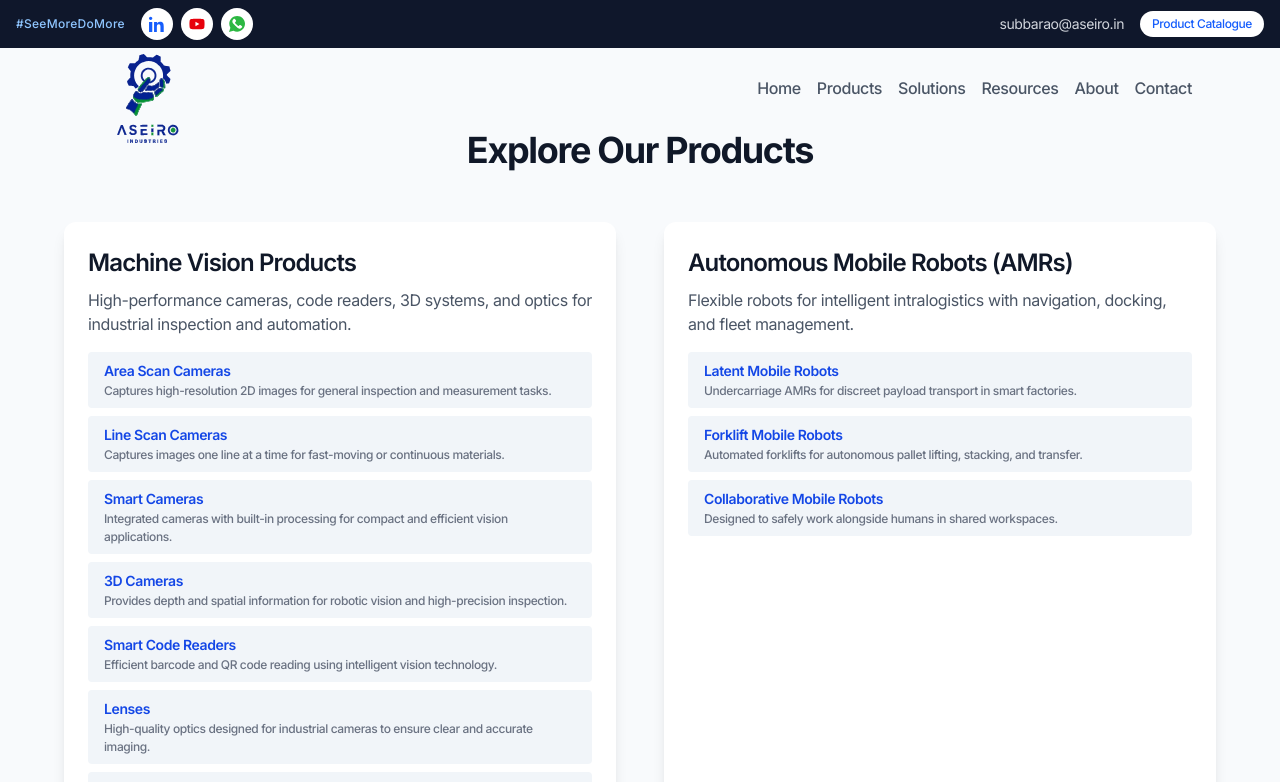
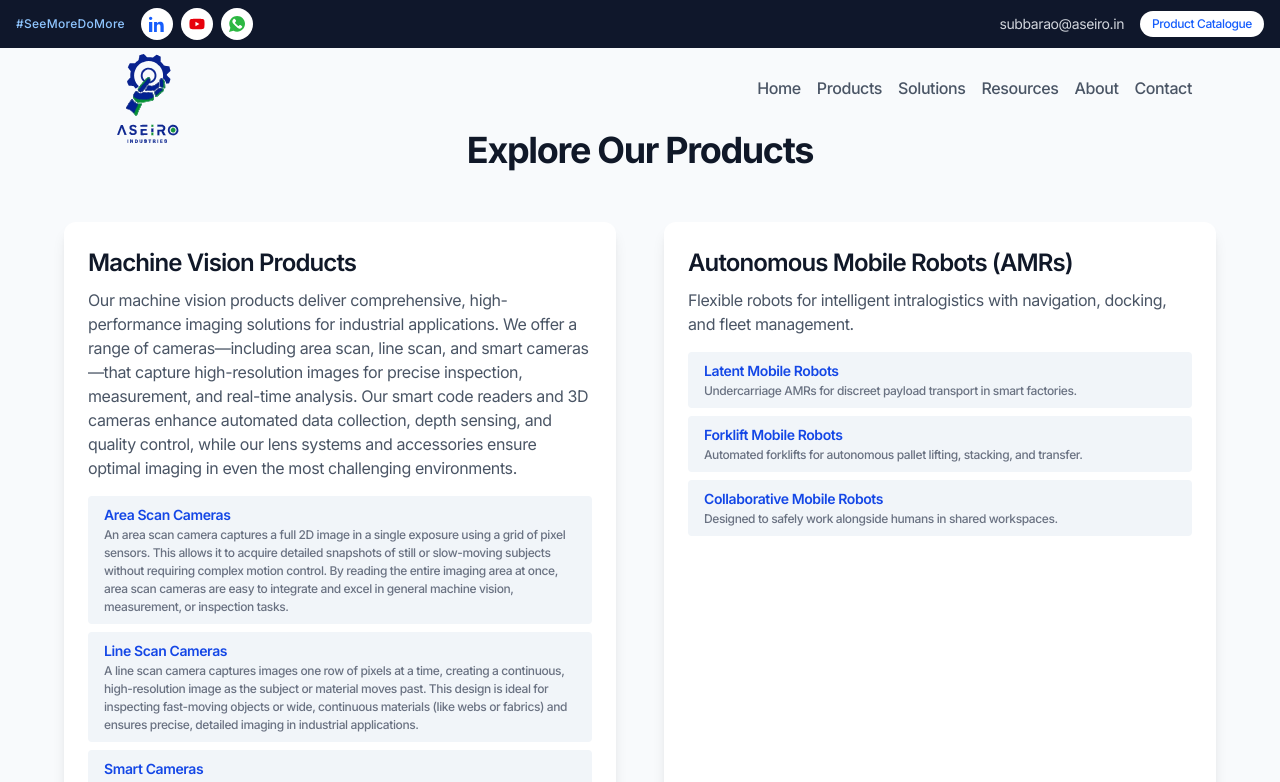
Before and after one commit to pradyumna-aseiro/Vercel-website, a Next.js app: page /products in a window 1280 px wide. Shown: the top 782 px of the page. Built offline with nearby package versions, Linux system fonts and the light colour scheme.

Commit message:
added extra description under each product

```diff
--- a/data/products.ts
+++ b/data/products.ts
@@ -3,38 +3,38 @@ export const productCategories = [
   {
     title: "Machine Vision Products",
     description:
-      "High-performance cameras, code readers, 3D systems, and optics for industrial inspection and automation.",
+      "Our machine vision products deliver comprehensive, high-performance imaging solutions for industrial applications. We offer a range of cameras—including area scan, line scan, and smart cameras—that capture high-resolution images for precise inspection, measurement, and real-time analysis. Our smart code readers and 3D cameras enhance automated data collection, depth sensing, and quality control, while our lens systems and accessories ensure optimal imaging in even the most challenging environments.",
     linkPrefix: "/products/machine-vision",
     subcategories: [
       {
         name: "Area Scan Cameras",
         slug: "area-scan-cameras",
         description:
-          "Captures high-resolution 2D images for general inspection and measurement tasks.",
+          "An area scan camera captures a full 2D image in a single exposure using a grid of pixel sensors. This allows it to acquire detailed snapshots of still or slow-moving subjects without requiring complex motion control. By reading the entire imaging area at once, area scan cameras are easy to integrate and excel in general machine vision, measurement, or inspection tasks.",
       },
       {
         name: "Line Scan Cameras",
         slug: "line-scan-cameras",
         description:
-          "Captures images one line at a time for fast-moving or continuous materials.",
+          "A line scan camera captures images one row of pixels at a time, creating a continuous, high-resolution image as the subject or material moves past. This design is ideal for inspecting fast-moving objects or wide, continuous materials (like webs or fabrics) and ensures precise, detailed imaging in industrial applications.",
       },
       {
         name: "Smart Cameras",
         slug: "smart-cameras",
         description:
-          "Integrated cameras with built-in processing for compact and efficient vision applications.",
+          "A smart camera combines an imaging sensor and a built-in processor to capture, process, and analyze images in real-time without external computing. This compact design simplifies machine vision tasks, making it easier to deploy for automated inspection, quality control, and other industrial applications.",
       },
       {
         name: "3D Cameras",
         slug: "three-d-cameras",
         description:
-          "Provides depth and spatial information for robotic vision and high-precision inspection.",
+          "A 3D camera captures both color and depth information to create detailed three-dimensional images. This advanced technology enables precise measurements and real-time analysis, making it ideal for robotics, quality control, and 3D mapping applications.",
       },
       {
         name: "Smart Code Readers",
         slug: "smart-code-readers",
         description:
-          "Efficient barcode and QR code reading using intelligent vision technology.",
+          "A Smart Code Reader combines a high-resolution imaging sensor with built-in decoding algorithms to rapidly and accurately read barcodes and 2D codes. Its compact, all-in-one design simplifies integration, making it ideal for traceability, logistics, and automated data collection across diverse industrial environments.",
       },
       {
         name: "Lenses",
@@ -52,7 +52,7 @@ export const productCategories = [
         name: "Vision Box",
         slug: "vision-box",
         description:
-          "Controller boxes with powerful processors and interfaces for vision system deployment.",
+          "Our Vision Box is a powerful controller solution designed for machine vision applications. It processes images, handles data, and manages connected devices to support a wide range of visual inspection tasks.",
       },
     ],
   },
```
